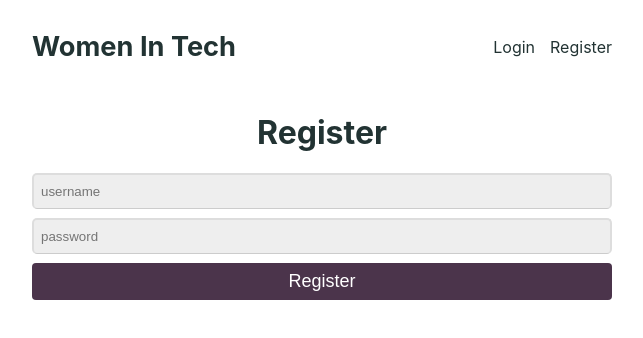
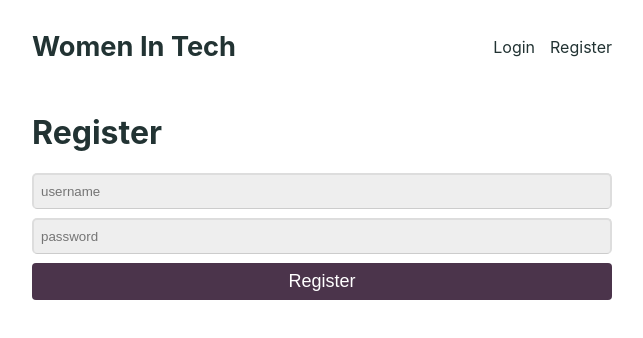
Before and after one commit to ReadyProgramReen/Women_Blog, a React (Create React App) app in the folder client/: page /register in a window 1280 px wide. Shown: the top 338 px of the page, without its empty margins (318-961 px from the left). Built offline with nearby package versions, Linux system fonts and the light colour scheme; no server answers.

Commit message:
added a createpost component and styled button

```diff
--- a/client/src/App.css
+++ b/client/src/App.css
@@ -97,6 +97,9 @@ button{
 
 }
 
-form h1{
+form.login h1,form.register h1{
   text-align: center;
 }
+button.create{
+margin-top: 5px;
+}
```
